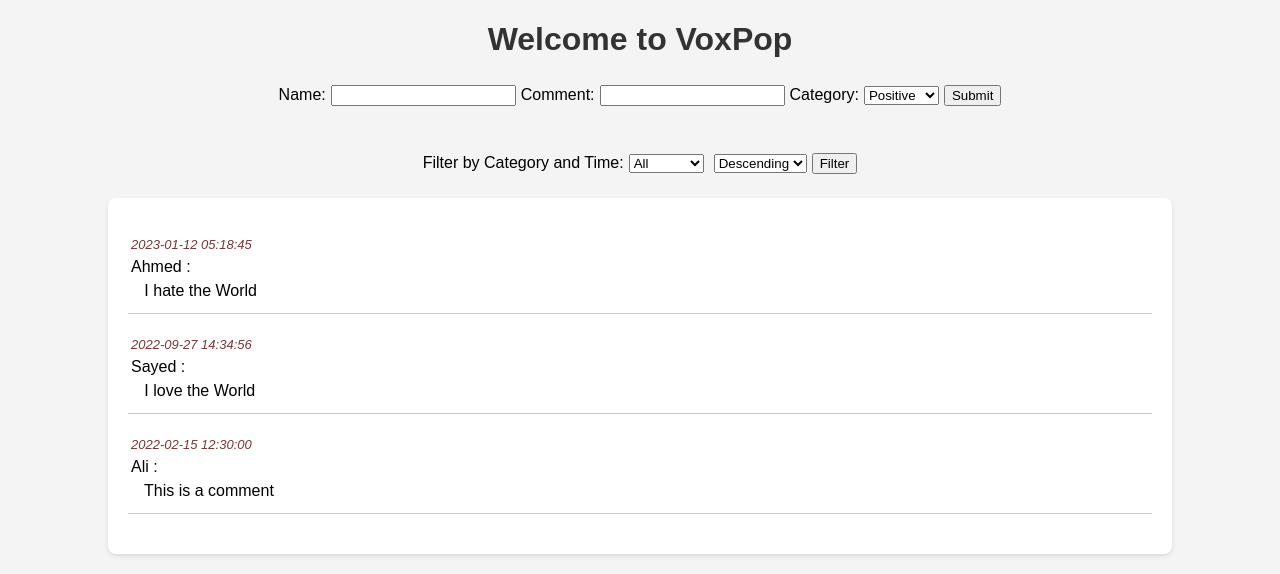
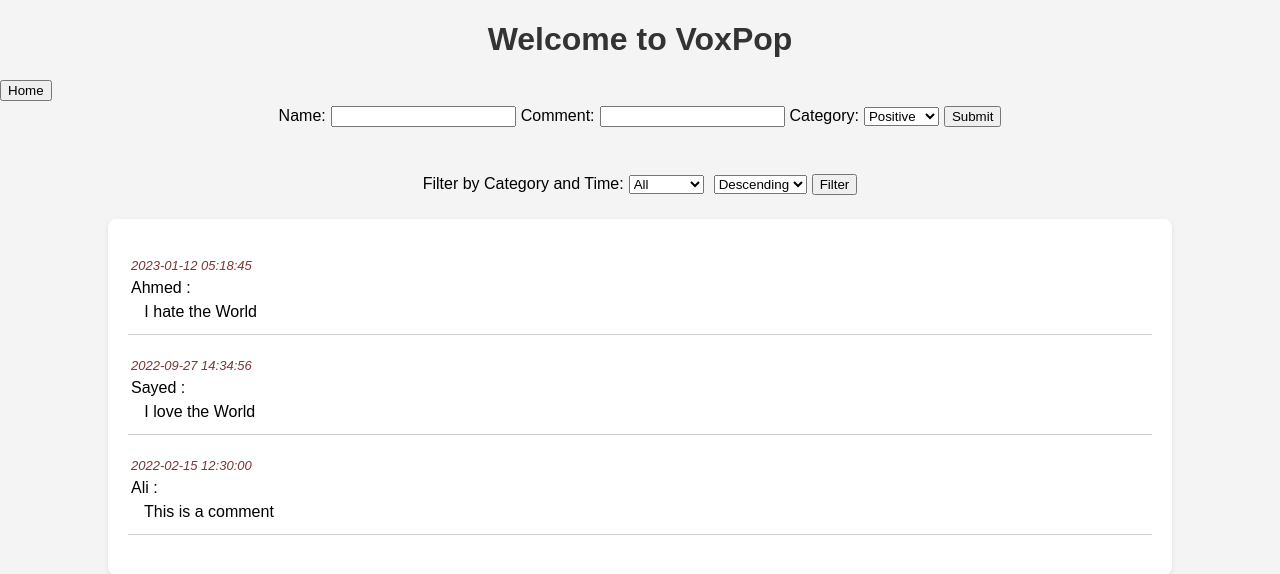
Before and after one commit to Bayashat/Vox-Pop, a FastAPI app: page /comments in a window 1280 px wide. Shown: the top 574 px of the page. Run offline with FastAPI, Linux system fonts and the light colour scheme.

Commit message:
add: home btn

```diff
--- a/templates/comments/index.html
+++ b/templates/comments/index.html
@@ -14,6 +14,8 @@
 <body>
 
     <h1>Welcome to VoxPop</h1>
+
+    <a class="home-btn" href="/"><button>Home</button></a>
 
     <!-- Form for submitting comments -->
     <form action="/comments" method="post">
@@ -32,6 +34,7 @@
 
         <button type="submit">Submit</button>
     </form>
+
 
     <br>
 
@@ -67,12 +70,12 @@
 
     <form method="get">
         {% if page > 1 %}
-            <button class="prev pag-btn" type="submit" name="page" value="{{ page-1 }}">Previous</button>
+        <button class="prev pag-btn" type="submit" name="page" value="{{ page-1 }}">Previous</button>
         {% endif %}
 
-       {% if (page * limit) < comments|length %}
-            <button class="next pag-btn" type="submit" name="page" value="{{ page+1 }}">Next</button>
-        {% endif %}
+        {% if (page * limit) < comments|length %} <button class="next pag-btn" type="submit" name="page"
+            value="{{ page+1 }}">Next</button>
+            {% endif %}
 
     </form>
 
```
